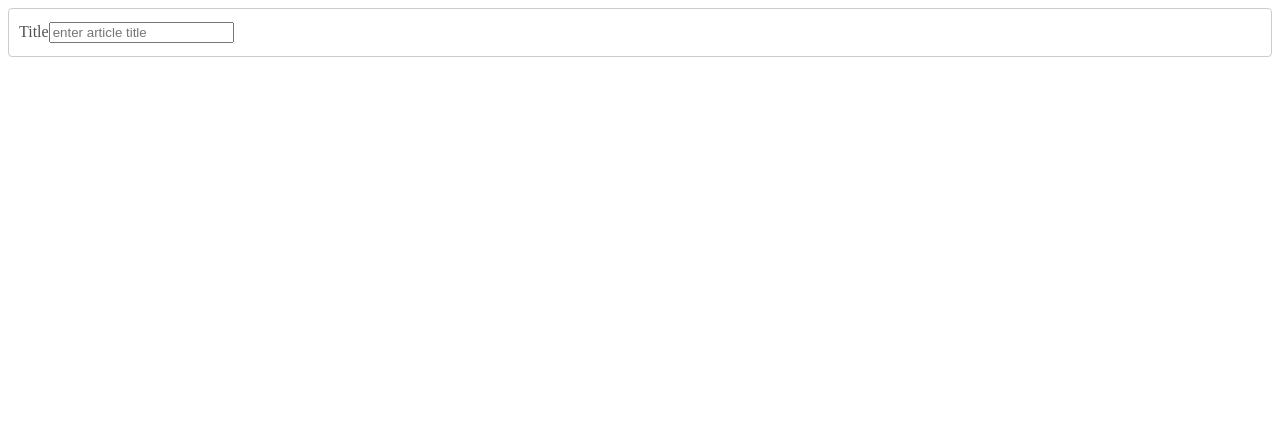
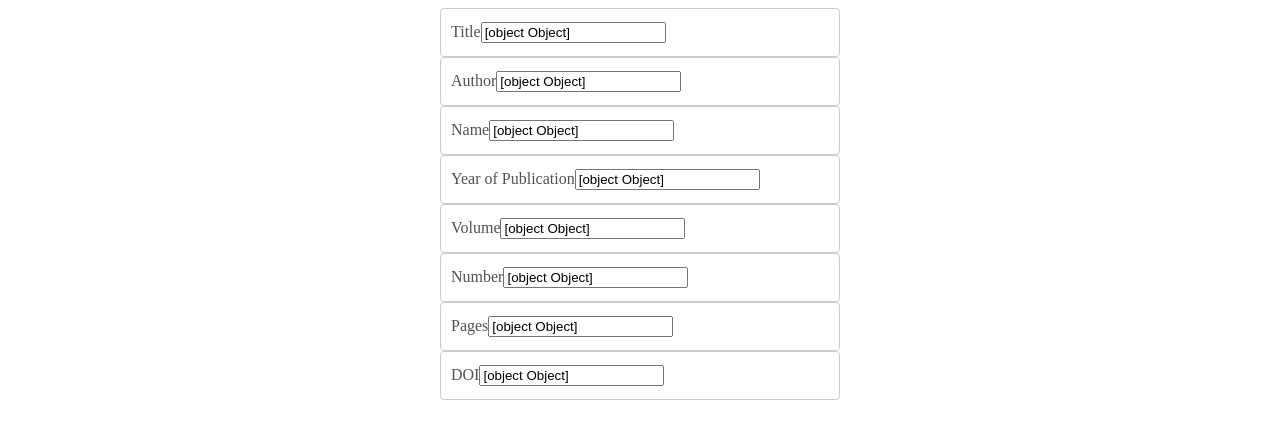
Before and after one commit to MatthewPiersonUni/CISE_Assignment_1B, a React (Create React App) app in the folder frontend/: page /add in a window 1280 px wide. Shown: the top 438 px of the page. Built offline with nearby package versions, Linux system fonts and the light colour scheme.

Commit message:
Implenting the Add New Article js

```diff
--- a/frontend/package.json
+++ b/frontend/package.json
@@ -7,10 +7,14 @@
     "@testing-library/jest-dom": "^5.16.4",
     "@testing-library/react": "^13.1.1",
     "@testing-library/user-event": "^13.5.0",
+    "axios": "^0.27.2",
     "gh-pages": "^3.2.3",
     "react": "^18.1.0",
     "react-dom": "^18.1.0",
+    "react-icons": "^4.3.1",
+    "react-router-dom": "^6.3.0",
     "react-scripts": "5.0.1",
+    "styled-components": "^5.3.5",
     "web-vitals": "^2.1.4"
   },
   "scripts": {
--- a/frontend/src/App.js
+++ b/frontend/src/App.js
@@ -11,7 +11,7 @@ function App() {
     <>
       <div className="appWrapper">
         <Routes>
-          <Route path="/" element={< Home />}/>
+          <Route exact path="/" element={< Home />}/>
           <Route path="/add" element={< AddNewArticle />} />
           <Route path="/edit" element={< EditArticle />} />
         </Routes>
--- a/frontend/src/components/AddNewArticle.js
+++ b/frontend/src/components/AddNewArticle.js
@@ -1,23 +1,213 @@
-import React, { useReducer } from 'react'
+import React, { useReducer, useState, useEffect, useContext } from 'react'
 import styled from 'styled-components';
+import { Link } from "react-router-dom";
+import { createBrowserHistory } from 'history';
+import Axios from "axios";
 
 export default function AddNewArticle() {
 
-  // article Title
-  const [articleTitle, dispatchBookTitle] = useReducer (
+  // =====> VARIABLES DECLARATION <=====
+  // const { addArticle } = useContext(); /* THIS NEEDS TO BE IMPLEMENTED before use */
+  const articleHistory = createBrowserHistory();
+  const [isArticleValid, setIsArticleValid] = useState(false); /* Used in onSubmit function */
+
+  // ===== ARTTILCE AUTHOR =====
+  const [articleTitle, dispatchArticleTitle] = useReducer (
     (state, action) => {
       if (action.type === "ARTICLE_INPUT") {
         return {value: action.val, isValid: action.val.length > 5}
       }
-    }
+
+      return {value: "", isValid: false}
+    },
+
+    {value: "", isValid: null}
   )
 
   const onArticleTitleChange = function (e) {
-    dispatchBookTitle({type: "ARTICLE_INPUT", val: e.target.value})
+    dispatchArticleTitle({type: "ARTICLE_INPUT", val: e.target.value})
+  }
+
+  // =====> ARTICLE AUTHOR <=====
+  const [articleAuthor, dispatchArticleAuthor] = useReducer (
+    (state, action) => {
+      if (action.type === "ARTICLE_INPUT") {
+        return {value: action.val, isValid: action.val.length > 5}
+      }
+
+      return {value: "", isValid: false}
+    },
+
+    {value: "", isValid: null}
+  )
+
+  const onArticleAuthorChange = function (e) {
+    dispatchArticleAuthor({type: "ARTICLE_INPUT", val: e.target.value})
   }
 
 
+  // =====> ARTICLE NAME <=====
+  const [articleName, dispatchArticleName] = useReducer (
+    (state, action) => {
+      if (action.type === "ARTICLE_INPUT") {
+        return {value: action.val, isValid: action.val.length > 5}
+      }
 
+      return {value: "", isValid: false}
+    },
+
+    {value: "", isValid: null}
+  )
+
+  const onArticleNameChange = function (e) {
+    dispatchArticleName({type: "ARTICLE_INPUT", val: e.target.value})
+  }
+
+
+  // =====> ARTICLE YEAR OF PUBLICATION  <=====
+  const [articleYearOfPublication, dispatchArticleYearOfPublication] = useReducer (
+    (state, action) => {
+      if (action.type === "ARTICLE_INPUT") {
+        return {value: action.val, isValid: action.val.length > 5}
+      }
+
+      return {value: "", isValid: false}
+    },
+
+    {value: "", isValid: null}
+  )
+
+  const onArticleYearOfPublicationChange = function (e) {
+    dispatchArticleYearOfPublication({type: "ARTICLE_INPUT", val: e.target.value})
+  }
+
+
+  // =====> ARTICLE NUMBER <=====
+  const [articleVolume, dispatchArticleVolume] = useReducer (
+    (state, action) => {
+      if (action.type === "ARTICLE_INPUT") {
+        return {value: action.val, isValid: action.val.length > 5}
+      }
+
+      return {value: "", isValid: false}
+    },
+
+    {value: "", isValid: null}
+  )
+
+  const onArticleVolumeChange = function (e) {
+    dispatchArticleVolume({type: "ARTICLE_INPUT", val: e.target.value})
+  }
+
+  // =====> ARTICLE NUMBER <=====
+  const [articleNumber, dispatchArticleNumber] = useReducer (
+    (state, action) => {
+      if (action.type === "ARTICLE_INPUT") {
+        return {value: action.val, isValid: action.val.length > 5}
+      }
+
+      return {value: "", isValid: false}
+    },
+
+    {value: "", isValid: null}
+  )
+
+  const onArticleNumbereChange = function (e) {
+    dispatchArticleNumber({type: "ARTICLE_INPUT", val: e.target.value})
+  }
+
+  // =====> ARTICPLE PAGES <=====
+  const [articlePages, dispatchArticlePages] = useReducer (
+    (state, action) => {
+      if (action.type === "ARTICLE_INPUT") {
+        return {value: action.val, isValid: action.val.length > 5}
+      }
+
+      return {value: "", isValid: false}
+    },
+
+    {value: "", isValid: null}
+  )
+
+  const onArticlePagesChange = function (e) {
+    dispatchArticlePages({type: "ARTICLE_INPUT", val: e.target.value})
+  }
+
+
+  // =====> ARTICLE DOI <=====
+  const [articleDOI, dispatchArticleDOI] = useReducer (
+    (state, action) => {
+      if (action.type === "ARTICLE_INPUT") {
+        return {value: action.val, isValid: action.val.length > 5}
+      }
+
+      return {value: "", isValid: false}
+    },
+
+    {value: "", isValid: null}
+  )
+
+  const onArticleDOIChange = function (e) {
+    dispatchArticleDOI({type: "ARTICLE_INPUT", val: e.target.value})
+  }
+
+  // =====? ARTICLE ISVALID <=====
+  const { isValid: articleTitleIsValid } = articleTitle;
+  const { isValid: artcleVolumeIsValid } = articleAuthor;
+  const { isValid: articleNameIsValid } = articleName;
+  const { isValid: articleYearOfPublicationIsValid } = articleYearOfPublication;
+  const { isValid: articleVolumeIsValid } = articleVolume;
+  const { isValid: articleNumberIsValid } = articleNumber;
+  const { isValid: articlePagesIsValid } = articlePages;
+  const { isValid: articleDOIIsValid } = articleDOI;
+
+  // ===== USE EFFECT =====
+  useEffect(() => {
+    const timer = setTimeout(() => {
+      setIsArticleValid (
+        articleTitleIsValid !== false
+      );
+    }, 1000)
+    return () => {
+      clearTimeout(timer)
+    };
+  },  [articleTitleIsValid, artcleVolumeIsValid, articleNameIsValid, articleYearOfPublicationIsValid,
+    articleVolumeIsValid, articleNumberIsValid, articlePagesIsValid, articleDOIIsValid
+  ]);
+
+  // ===== ON SUBMIT  =====
+  const onSubmit = function (e) {
+    e.preventDefault()
+    if (isArticleValid !== false) {
+
+      const newArticle = {
+        articleTitle: articleTitle.value,
+        articleAuthor: articleAuthor.value,
+        articleName: articleName.value,
+        articleYearOfPublication: articleYearOfPublication.value,
+        articleVolume: articleVolume.value,
+        articleNumber: articleNumber.value,
+        articlePages: articlePages.value,
+        articleDOI: articleDOI.value,
+      };
+
+      Axios.post("http://localhost:3000/insert", { /* check the backened for insert method */
+        articleTitle: articleTitle.value,
+        articleAuthor: articleAuthor.value,
+        articleName: articleName.value,
+        articleYearOfPublication: articleYearOfPublication.value,
+        articleVolume: articleVolume.value,
+        articleNumber: articleNumber.value,
+        articlePages: articlePages.value,
+        articleDOI: articleDOI.value,
+      });
+
+        // addArticle(newArticle); /* NOT YET COMPLETED */
+        articleHistory.push("/");
+    }
+  }
+
+    // ===== ARTICLE FORM =====
     const ArticleFormField = (props) => {
       return (
         <>
@@ -39,6 +229,10 @@ export default function AddNewArticle() {
   return (
     <>
       <AddNewArticleStyle>
+
+        <form onSubmit={onSubmit}>
+
+          {/* TITLE */}
           <ArticleFormField
             label="Title"
             value={articleTitle}
@@ -47,14 +241,92 @@ export default function AddNewArticle() {
             onChange={onArticleTitleChange}
             // className={`${articleTitle.isValid === false ?  'Invalid title name' : ``}`}
           />
+
+          {/*  AUTHOR */}
+          <ArticleFormField
+            label="Author"
+            value={articleAuthor}
+            type="text"
+            placeholder="enter article Author"
+            onChange={onArticleAuthorChange}
+            // className={`${articleTitle.isValid === false ?  'Invalid title name' : ``}`}
+          />
+
+          {/* NAME */}
+          <ArticleFormField
+            label="Name"
+            value={articleName}
+            type="text"
+            placeholder="enter article Name"
+            onChange={onArticleNameChange}
+            // className={`${articleTitle.isValid === false ?  'Invalid title name' : ``}`}
+          />
+
+
+          {/* YEAR of PUBLICATION */}
+          <ArticleFormField
+            label="Year of Publication"
+            value={articleYearOfPublication}
+            type="text"
+            placeholder="enter article Year of Publication"
+            onChange={onArticleYearOfPublicationChange}
+            // className={`${articleTitle.isValid === false ?  'Invalid title name' : ``}`}
+          />
+
+
+          {/* VOLUME */}
+          <ArticleFormField
+            label="Volume"
+            value={articleVolume}
+            type="text"
+            placeholder="enter article Volume"
+            onChange={onArticleVolumeChange}
+            // className={`${articleTitle.isValid === false ?  'Invalid title name' : ``}`}
+          />
+
+
+          {/* NUMBER */}
+          <ArticleFormField
+            label="Number"
+            value={articleNumber}
+            type="text"
+            placeholder="enter Article Number"
+            onChange={onArticleNumbereChange}
+            // className={`${articleTitle.isValid === false ?  'Invalid title name' : ``}`}
+          />
+
+
+          {/* PAGES */}
+          <ArticleFormField
+            label="Pages"
+            value={articlePages}
+            type="text"
+            placeholder="enter article Pages"
+            onChange={onArticlePagesChange}
+            // className={`${articleTitle.isValid === false ?  'Invalid title name' : ``}`}
+          />
+
+
+          {/* DOI */}
+          <ArticleFormField
+            label="DOI"
+            value={articleDOI}
+            type="text"
+            placeholder="enter article DOI"
+            onChange={onArticleDOIChange}
+            // className={`${articleTitle.isValid === false ?  'Invalid title name' : ``}`}
+          />
+
+        </form>
       </AddNewArticleStyle>
     </>
   )
 }
 
+
 const AddNewArticleStyle = styled.div`
 
-  .form {
+  form {
     width: 400px;
     margin: 0 auto;
     color: #525252;
```
Also changed, not shown: 1 other file (tests, documents, lock files or other folders). Lines whose indentation alone changed are shown as unchanged.
